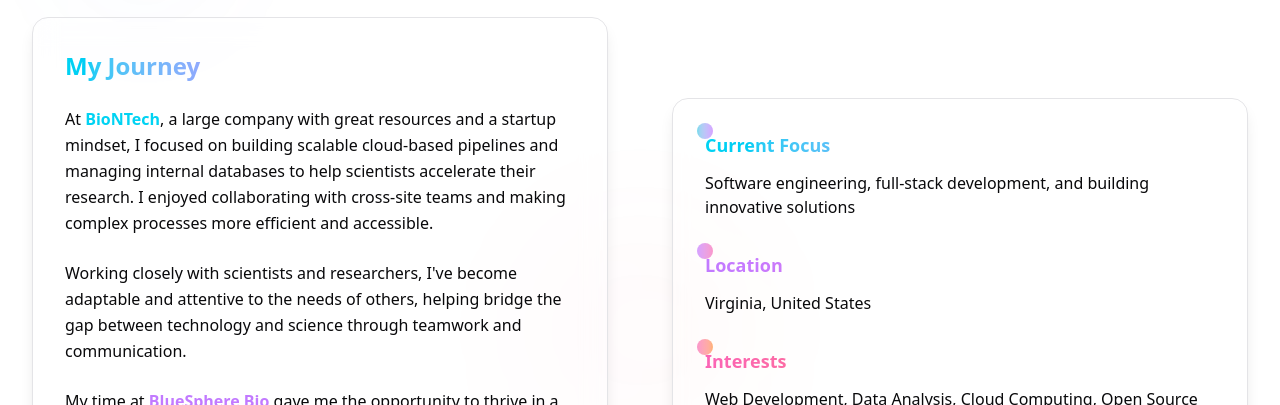
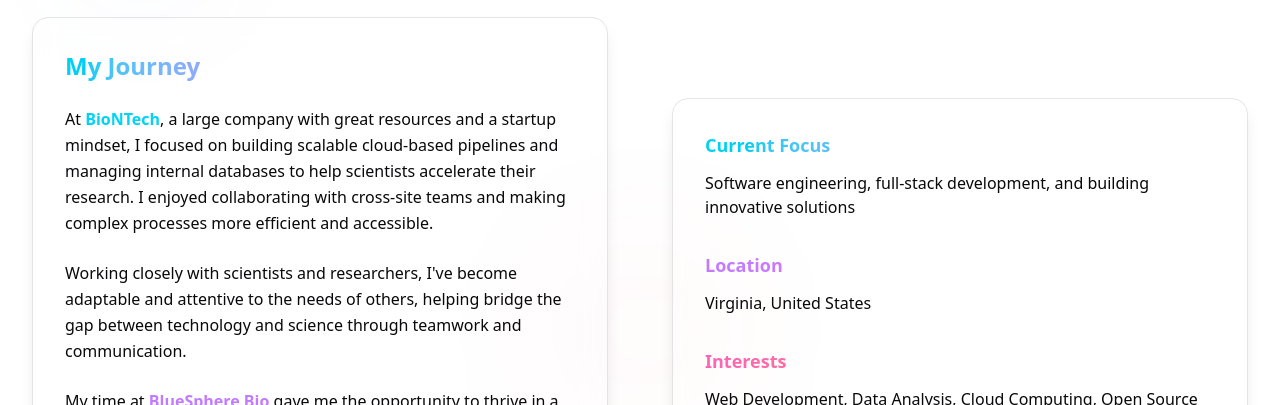
Before and after one commit to JaeungJayJang/personal_website_3, a Next.js app: page / in a window 1280 px wide. Shown: the part 1080-1485 px from the top of the page. Built offline with nearby package versions, Linux system fonts and the light colour scheme.

Commit message:
remove dots from about me

```diff
--- a/src/components/about-section.tsx
+++ b/src/components/about-section.tsx
@@ -98,7 +98,6 @@ export function AboutSection() {
             <div className="bg-gradient-to-br from-background/80 to-muted/20 border border-border/50 rounded-2xl p-8 shadow-lg backdrop-blur-sm">
               <div className="space-y-8">
                 <div className="relative">
-                  <div className="absolute -top-2 -left-2 w-4 h-4 bg-gradient-to-r from-cyan-500 to-purple-500 rounded-full animate-pulse" />
                   <h4 className="font-semibold text-lg mb-3 text-gradient bg-gradient-to-r from-cyan-400 to-purple-400 bg-clip-text text-transparent">
                     {aboutContent.personalInfo.currentFocus.title}
                   </h4>
@@ -107,14 +106,12 @@ export function AboutSection() {
                   </p>
                 </div>
                 <div className="relative">
-                  <div className="absolute -top-2 -left-2 w-4 h-4 bg-gradient-to-r from-purple-500 to-pink-500 rounded-full animate-pulse delay-1000" />
                   <h4 className="font-semibold text-lg mb-3 text-gradient bg-gradient-to-r from-purple-400 to-pink-400 bg-clip-text text-transparent">
                     {aboutContent.personalInfo.location.title}
                   </h4>
                   <p className="text-muted-foreground">{aboutContent.personalInfo.location.description}</p>
                 </div>
                 <div className="relative">
-                  <div className="absolute -top-2 -left-2 w-4 h-4 bg-gradient-to-r from-pink-500 to-orange-500 rounded-full animate-pulse delay-2000" />
                   <h4 className="font-semibold text-lg mb-3 text-gradient bg-gradient-to-r from-pink-400 to-orange-400 bg-clip-text text-transparent">
                     {aboutContent.personalInfo.interests.title}
                   </h4>
```
